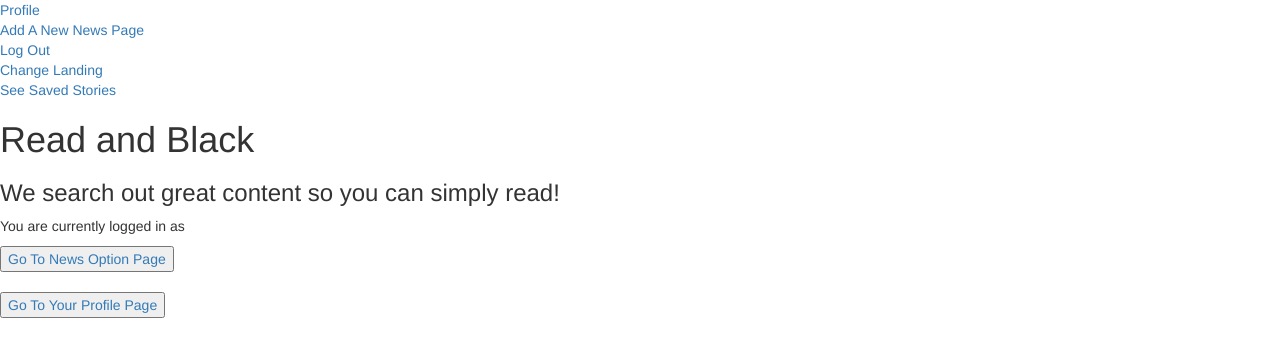
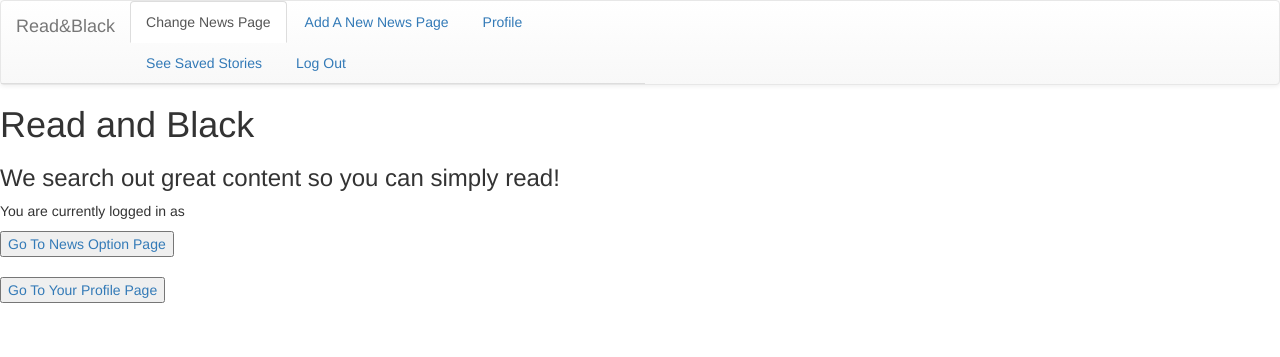
Before and after one commit to laurengordonfahn/hb_read_black_project, a Flask app: template templates/index.html in a window 1280 px wide. Shown: the top 357 px of the page. Run offline with Flask 2, Linux system fonts and the light colour scheme; the template is opened without the code that fills it, so the values that code supplies are empty; the visitor is signed in with stand-in values (Sample User, id 1); some libraries are stand-ins or nearby versions.

Commit message:
starting to work with navigation

```diff
--- a/templates/base.html
+++ b/templates/base.html
@@ -13,20 +13,22 @@
 </head>
 <body>
     {% if 'current_user' in session %}
-        <!-- ADD username to jinja -->
-        <!--Show only if signed in-->
-        <!-- IS IT bootstrap that puts things in the hamburger? or is is it a form HOW DO I MAKE FORM A LINK THAT LOG OUTS-->
-        <!-- DO NOT SHOW PROFILE IF ALREADY ON PROFILE PAGE -->
-        <a  href='/profile/{{ current_user.username }}'>Profile</a>
-        <br>
-        <a  href='/new_landing/{{ current_user.username }}'>Add A New News Page</a>
-        <br>
-        <!--CREATE LOG OUT CATCH and get ride of logout if not signed in-->
-        <a href='/log_out_catch'> Log Out </a>
-        <br>
-        <a href='/landing/options'>Change Landing </a>
-        <br>
-        <a href='/saved_pages'> See Saved Stories </a>
+        <nav class= "navbar navbar-default">
+            <div class= "countainer-fuid">
+                <div class="navbar-header">
+                    <div class="navbar-brand" >Read&amp;Black </div>
+                    <ul class="nav nav-tabs">
+                        <li class="active" role="presentation"><a href="/landing/options">Change News Page</a></li>
+                        <li role="presentation"><a href="/new_landing/{{ current_user.username }}">Add A New News Page</a></li>
+                        <li role="presentation"><a href="/profile/{{ current_user.username }}">Profile</a></li>
+                        <li role="presentation"><a href="/saved_pages">See Saved Stories</a></li>
+                        <li role="presentation"><a href="/log_out_catch">Log Out</a></li>
+
+                    </ul>
+                </div>
+            </div>
+        </nav>
+
     {% endif %}
 
     <h1> Read and Black </h1>
```
